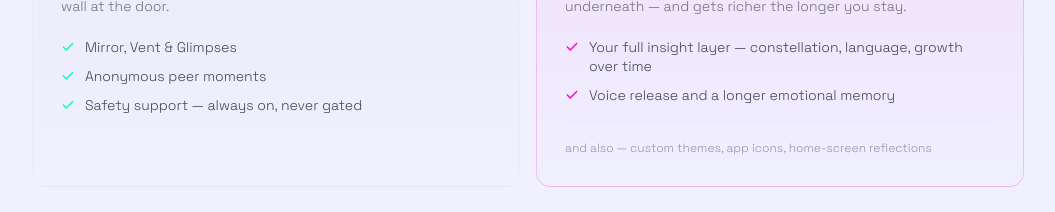
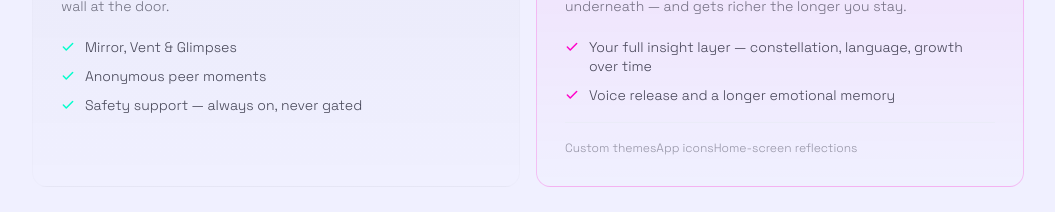
Before and after one commit to xolace-official/xolace_mobile_site, a Next.js app: page / in a window 1280 px wide. Shown: the part 8740-8952 px from the top of the page, without its empty margins (112-1167 px from the left). Built offline with nearby package versions, Linux system fonts and the light colour scheme.

Commit message:
Change pricing access perks to a list

```diff
--- a/components/landing/pricing/pricing-data.ts
+++ b/components/landing/pricing/pricing-data.ts
@@ -83,8 +83,9 @@ export type AccessColumn = {
   title: string
   lead: string
   items: string[]
-  // The "and also" cosmetics — additive, never the headline (§4).
-  also?: string
+  // The "and also" cosmetics — additive, never the headline (§4). A list so
+  // new cosmetic perks can be appended without rewriting a sentence.
+  also?: string[]
   highlighted: boolean
 }
 
@@ -108,7 +109,7 @@ export const accessColumns: AccessColumn[] = [
       "Your full insight layer — constellation, language, growth over time",
       "Voice release and a longer emotional memory",
     ],
-    also: "and also — custom themes, app icons, home-screen reflections",
+    also: ["Custom themes", "App icons", "Home-screen reflections"],
     highlighted: true,
   },
 ]
```
